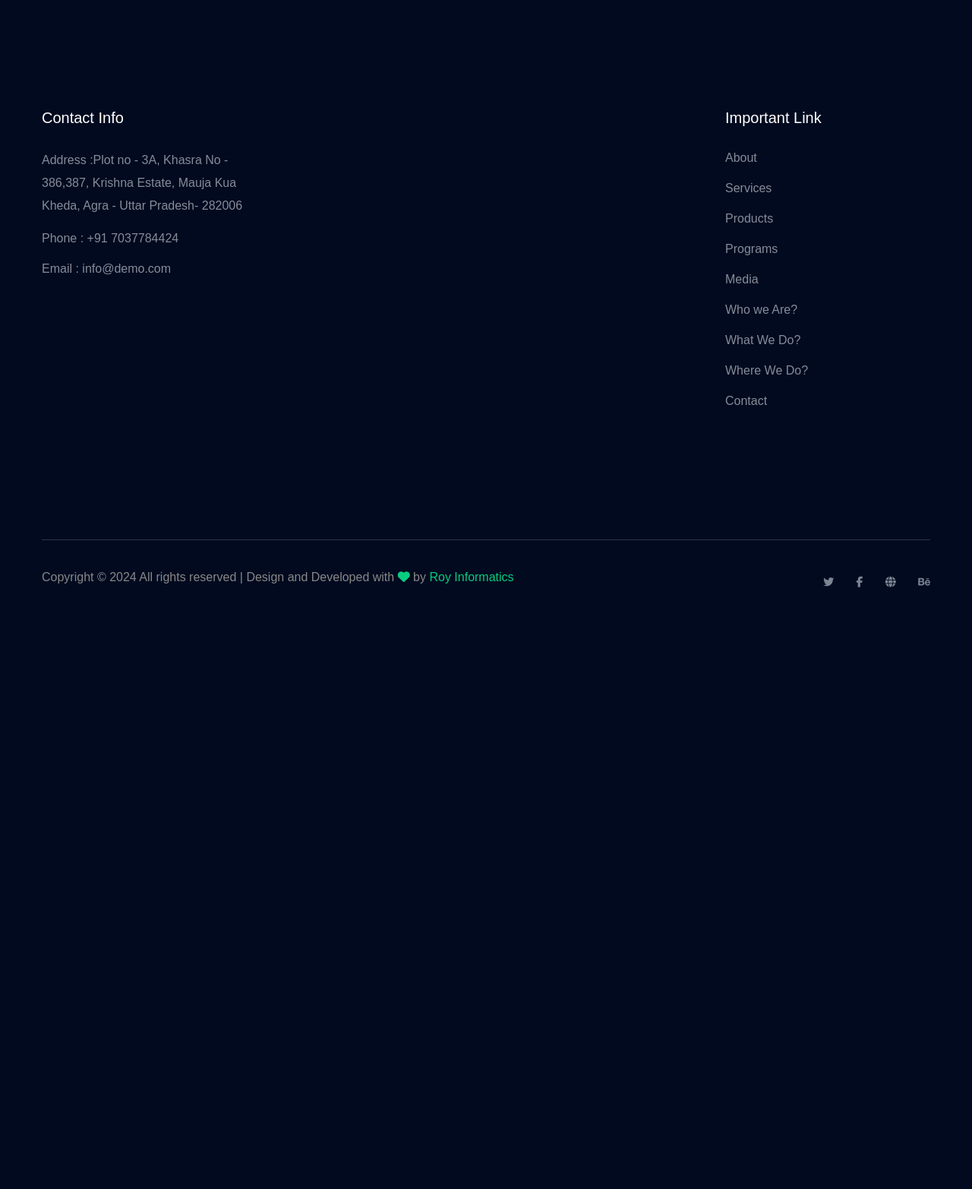
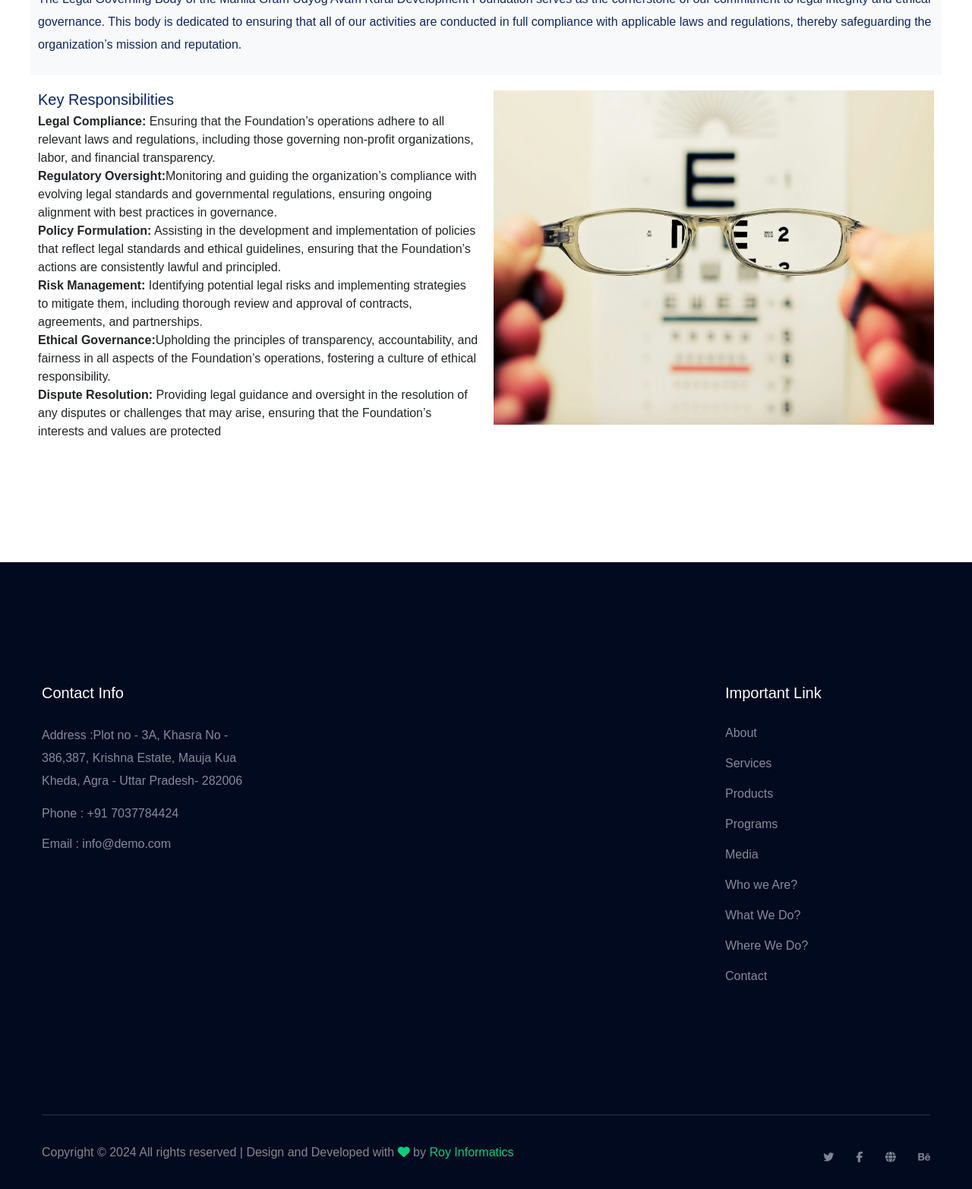
Before and after one commit to royramesh/Mahila-Gram-Uddyog-Avam-Rural-Development-Foundation, a PHP site: page /legal-governing-body in a window 1280 px wide. Shown: the part 447-2012 px from the top of the page at 76% size. Before the commit the page ends 1220 px from the top, so only its background shows below. Run offline with PHP 8.4, Linux system fonts and the light colour scheme; some libraries are stand-ins or nearby versions; some web fonts are replaced.

Commit message:
logo size change

```diff
--- a/includes/header.php
+++ b/includes/header.php
@@ -92,7 +92,7 @@
                             <!-- Logo -->
                             <div class="col-xl-2 col-lg-2">
                                 <div class="logo">
-                                    <a href="index.php"><img src="assets/img/logo/logo2.png" alt=""></a>
+                                    <a href="index.php"><img src="assets/img/logo/logo2.png" alt="" width="280px" height="50px"></a>
                                 </div>
                             </div>
                             <div class="col-xl-10 col-lg-10">
--- a/legal-governing-body.php
+++ b/legal-governing-body.php
@@ -19,4 +19,52 @@
         <!-- Hero End -->
 
 
+
+        <div class="container">
+        <div class="row justify-content-center" style="margin-bottom: 150px; margin-top:-60px">
+
+        <div class="col-md-12 p-3" style="background-color:#f8f9fa">
+            <div class="content-section">
+                <h1>Our Transparency Vision</h1>
+
+                <p>The Legal Governing Body of the Mahila Gram Udyog Avam
+                    Rural Development Foundation serves as the cornerstone of our
+                     commitment to legal integrity and ethical governance. This body
+                     is dedicated to ensuring that all of our activities are conducted
+                      in full compliance with applicable laws and regulations, thereby
+                      safeguarding the organization’s mission and reputation.</p>
+            </div>
+
+
+
+        </div>
+        <hr>
+
+        <div class="col-md-6 p-3 mt-3">
+        <section class="vision">
+            <h2>Key Responsibilities</h2>
+            <ul>
+                <li class="single-list"><strong>Legal Compliance:</strong> Ensuring that the Foundation’s operations adhere to all relevant laws and regulations, including those governing non-profit organizations, labor, and financial transparency.</li>
+                <li class="single-list"><strong>Regulatory Oversight:</strong>Monitoring and guiding the organization’s compliance with evolving legal standards and governmental regulations, ensuring ongoing alignment with best practices in governance.</li>
+                <li class="single-list"><strong>Policy Formulation:</strong> Assisting in the development and implementation of policies that reflect legal standards and ethical guidelines, ensuring that the Foundation’s actions are consistently lawful and principled.</li>
+                <li class="single-list"><strong>Risk Management:</strong>  Identifying potential legal risks and implementing strategies to mitigate them, including thorough review and approval of contracts, agreements, and partnerships.</li>
+                <li class="single-list"><strong>Ethical Governance:</strong>Upholding the principles of transparency, accountability, and fairness in all aspects of the Foundation’s operations, fostering a culture of ethical responsibility.</li>
+                <li class="single-list"><strong>Dispute Resolution:</strong> Providing legal guidance and oversight in the resolution of any disputes or challenges that may arise, ensuring that the Foundation’s interests and values are protected</li>
+
+            </ul>
+        </section>
+
+        </div>
+
+
+
+        <div class="col-md-6 p-3 mt-3">
+
+             <img src="assets/img/who-we-are/vision.jpg" width="580px" height="440px">
+        </div>
+
+        </div>
+</div>
+
+
         <?php include('includes/footer.php');  ?>
```
